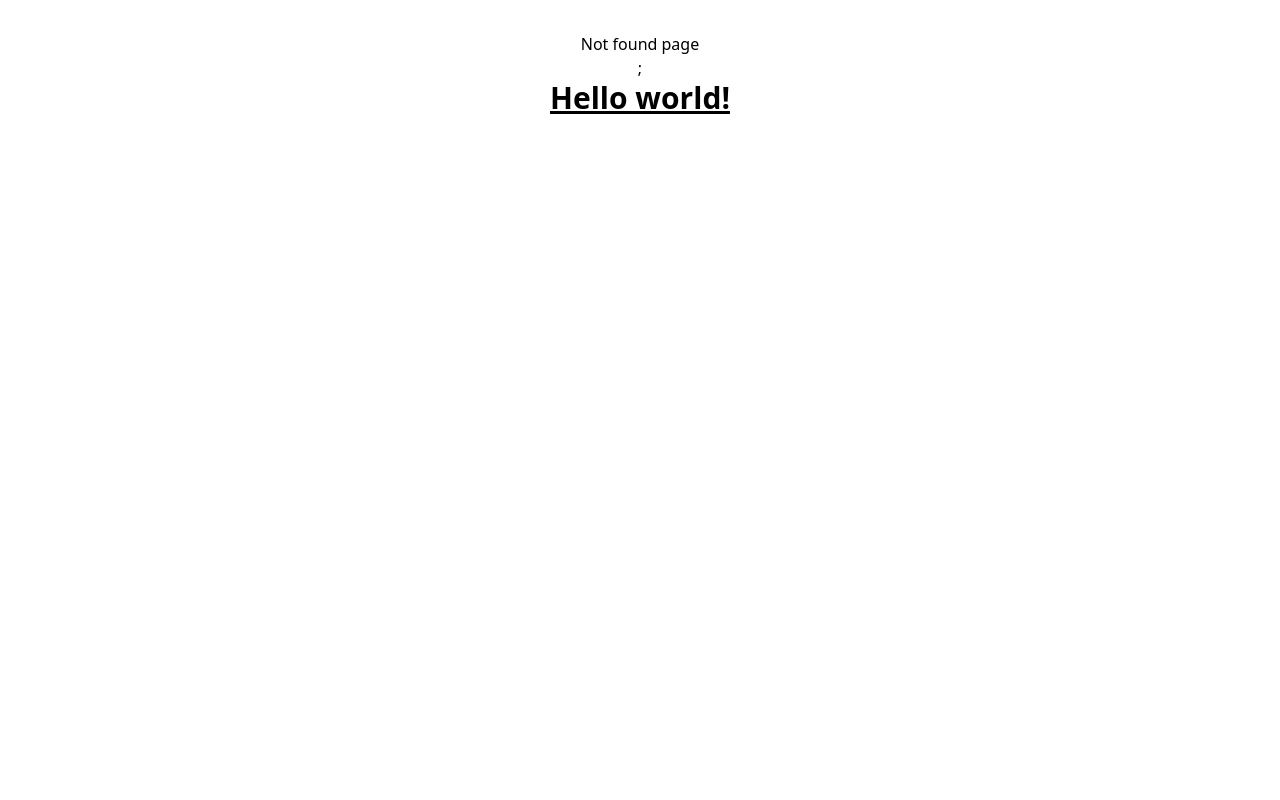
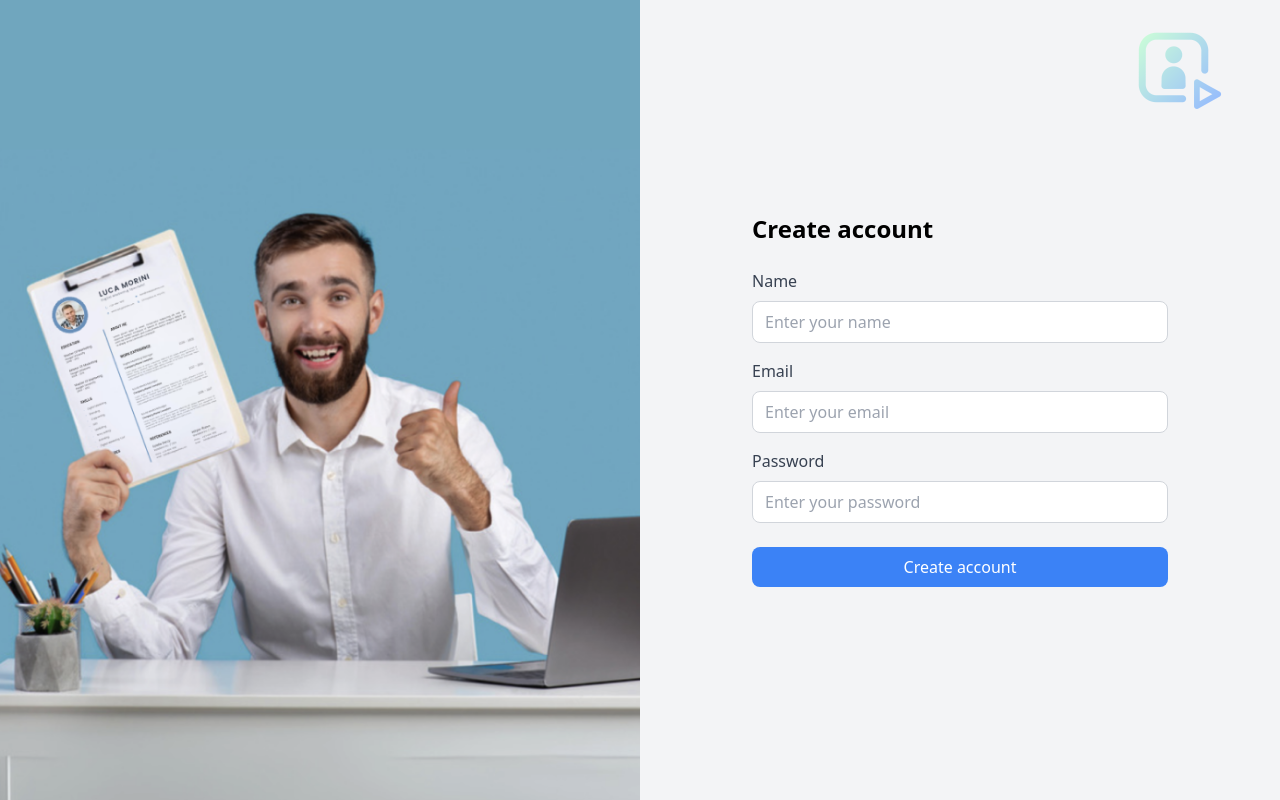
Before and after one commit to juanRCoder/i002-cvinter-front, a React (Vite) app in the folder cvInterApp/: page /register in a window 1280 px wide. Before the commit this address had no page. Built offline with nearby package versions, Linux system fonts and the light colour scheme.

Commit message:
register styles/logic

```diff
--- a/cvInterApp/src/App.tsx
+++ b/cvInterApp/src/App.tsx
@@ -1,14 +1,11 @@
 import { RouterProvider } from "react-router-dom";
 import router from "./application/routes/routes";
-import "./App.css";
+// import "./App.css";
 
 function App() {
   return (
     <div>
-      <RouterProvider router={router} />;
-      <h1 className="text-3xl font-bold underline">
-        Hello world!
-      </h1>
+      <RouterProvider router={router} />
     </div>
 
   );
--- a/cvInterApp/src/application/auth/components/Login.tsx
+++ b/cvInterApp/src/application/auth/components/Login.tsx
@@ -0,0 +1,8 @@
+
+const Login = () => {
+    return <div>
+        Login
+    </div>
+}
+
+export default Login
--- a/cvInterApp/src/application/auth/components/Register.tsx
+++ b/cvInterApp/src/application/auth/components/Register.tsx
@@ -0,0 +1,116 @@
+import signup_image from "../../../assets/signup_image.png"
+import cvinter_logo1 from "../../../assets/cvinter_logo_1.png"
+import { ChangeEvent, useState } from "react";
+
+interface FormData {
+    name: string;
+    email: string;
+    password: string;
+}
+
+const Register: React.FC = () => {
+
+    const [formData, setFormData] = useState<FormData>({
+        name: "",
+        email: "",
+        password: ""
+    })
+    // const [formErrors, setFormErrors] = useState<FormData>({
+    //     name: "",
+    //     email: "",
+    //     password: ""
+    // })
+
+    const handleInputChange = (event: ChangeEvent<HTMLInputElement>) => {
+        const { name, value } = event.target;
+        setFormData((prevFormData) => ({
+            ...prevFormData,
+            [name]: value
+        }));
+    }
+
+    return (
+        <div className="flex w-auto h-screen">
+            <div
+                className="bg-cover bg-center w-1/2 h-full hidden md:block"
+                style={{
+                    backgroundImage: `url(${signup_image})`,
+                }}
+            ></div>
+            <div className="absolute top-10 md:top-2 right-10 md:right-10">
+                <img
+                    src={cvinter_logo1}
+                    alt="logo"
+                    className="h-20 md:h-32 w-auto"
+                />
+            </div>
+            <div className="w-full md:w-1/2 h-screen flex items-center justify-center bg-gray-100">
+                <div className="max-w-md w-full p-4">
+                    <h2 className="text-2xl font-bold mb-6">Create account</h2>
+                    <form className="space-y-4">
+                        <div>
+                            <label
+                                htmlFor="name"
+                                className="block text-gray-700 mb-2 text-left"
+                            >
+                                Name
+                            </label>
+                            <input
+
+                                value={formData.name}
+                                name="name"
+                                onChange={handleInputChange}
+                                type="text"
+                                placeholder="Enter your name"
+                                className="w-full bg-white border border-gray-300 rounded-lg px-3 py-2 focus:outline-none focus:border-blue-500"
+                            />
+                        </div>
+                        <div>
+                            <label
+                                htmlFor="email"
+                                className="block text-gray-700 mb-2 text-left"
+                            >
+                                Email
+                            </label>
+                            <input
+                                id="email"
+                                value={formData.email}
+                                name="email"
+                                onChange={handleInputChange}
+                                type="email"
+                                placeholder="Enter your email"
+                                className="w-full bg-white border border-gray-300 rounded-lg px-3 py-2 focus:outline-none focus:border-blue-500"
+                            />
+                        </div>
+                        <div>
+                            <label
+                                htmlFor="password"
+                                className="block text-gray-700 mb-2 text-left"
+                            >
+                                Password
+                            </label>
+                            <input
+                                id="password"
+                                value={formData.password}
+                                name="password"
+                                onChange={handleInputChange}
+                                type="password"
+                                placeholder="Enter your password"
+                                className="w-full bg-white border border-gray-300 rounded-lg px-3 py-2 focus:outline-none focus:border-blue-500 mb-2"
+                            />
+                        </div>
+                        <button
+                            type="submit"
+                            className="w-full bg-blue-500 text-white rounded-lg px-4 py-2 hover:bg-blue-600 transition duration-200"
+                        >
+                            Create account
+                        </button>
+                    </form>
+                </div>
+            </div>
+        </div>
+
+    )
+};
+
+export default Register
--- a/cvInterApp/src/application/pages/Home.tsx
+++ b/cvInterApp/src/application/pages/Home.tsx
@@ -2,7 +2,6 @@ import Footer from "../dashboard/components/Footer";
 
 const Home: React.FC = () => {
   return <>
-    <div>Home page</div>;
     <Footer />
   </>
 };
```
Also changed, not shown: cvInterApp/src/application/routes/routes.tsx (+10 -3 lines), cvInterApp/src/assets/signup_image.png (added).
